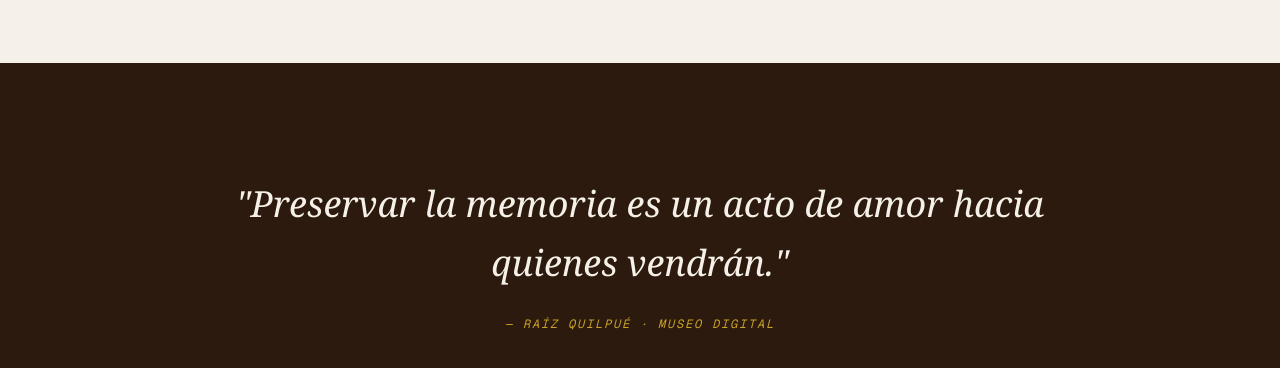
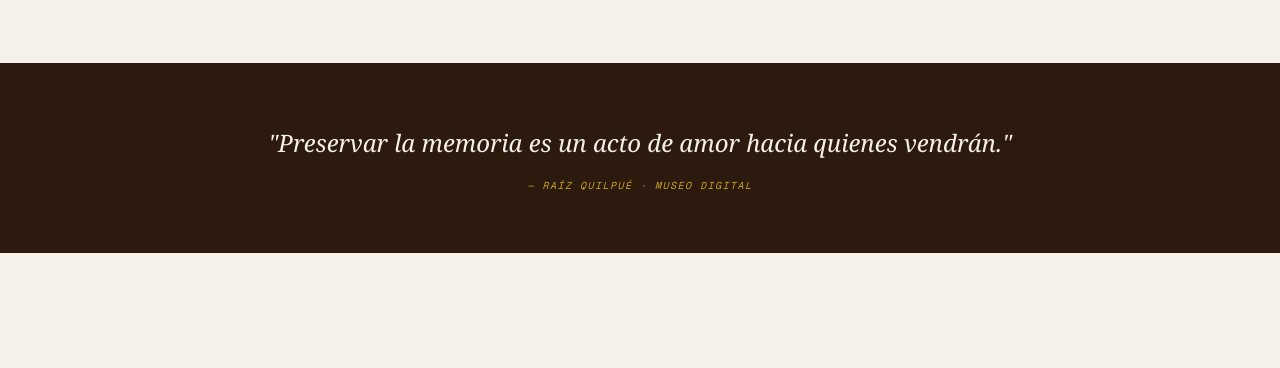
Before and after one commit to Prisci04/raiz-quilpue-codigo, a Next.js app: page / in a window 1280 px wide. Shown: the part 2398-2766 px from the top of the page. After the commit the page ends 2651 px from the top, so only its background shows below. Built offline with nearby package versions, Linux system fonts and the light colour scheme.

Commit message:
Reduccion de espacio en seccion

```diff
--- a/src/app/page.jsx
+++ b/src/app/page.jsx
@@ -347,19 +347,31 @@ export default function Home() {
       )}
 
       {/* Mission strip */}
-      <section className="py-20 px-6" style={{ background: "var(--primary)" }}>
-        <div className="max-w-4xl mx-auto text-center">
-          <div className="divider-gold mx-auto mb-8" style={{ maxWidth: "80px" }} />
+<section className="py-10 px-6" style={{ background: "var(--primary)" }}>
+  <div className="max-w-3xl mx-auto text-center">
+    <div
+      className="divider-gold mx-auto mb-5"
+      style={{ maxWidth: "60px" }}
+    />
+
     <blockquote
-            className="font-serif text-3xl md:text-4xl font-light leading-relaxed italic"
+      className="font-serif text-xl md:text-2xl font-light leading-relaxed italic"
       style={{ color: "var(--background)" }}
     >
       {'"Preservar la memoria es un acto de amor hacia quienes vendrán."'}
     </blockquote>
-          <cite className="block mt-6 font-mono text-xs tracking-[0.15em] uppercase" style={{ color: "var(--accent)" }}>
+
+    <cite
+      className="block mt-4 font-mono text-[10px] tracking-[0.15em] uppercase"
+      style={{ color: "var(--accent)" }}
+    >
       — Raíz Quilpué · Museo Digital
     </cite>
-          <div className="divider-gold mx-auto mt-8" style={{ maxWidth: "80px" }} />
+
+    <div
+      className="divider-gold mx-auto mt-5"
+      style={{ maxWidth: "60px" }}
+    />
   </div>
 </section>
     </div>
```
Lines whose indentation alone changed are shown as unchanged.
